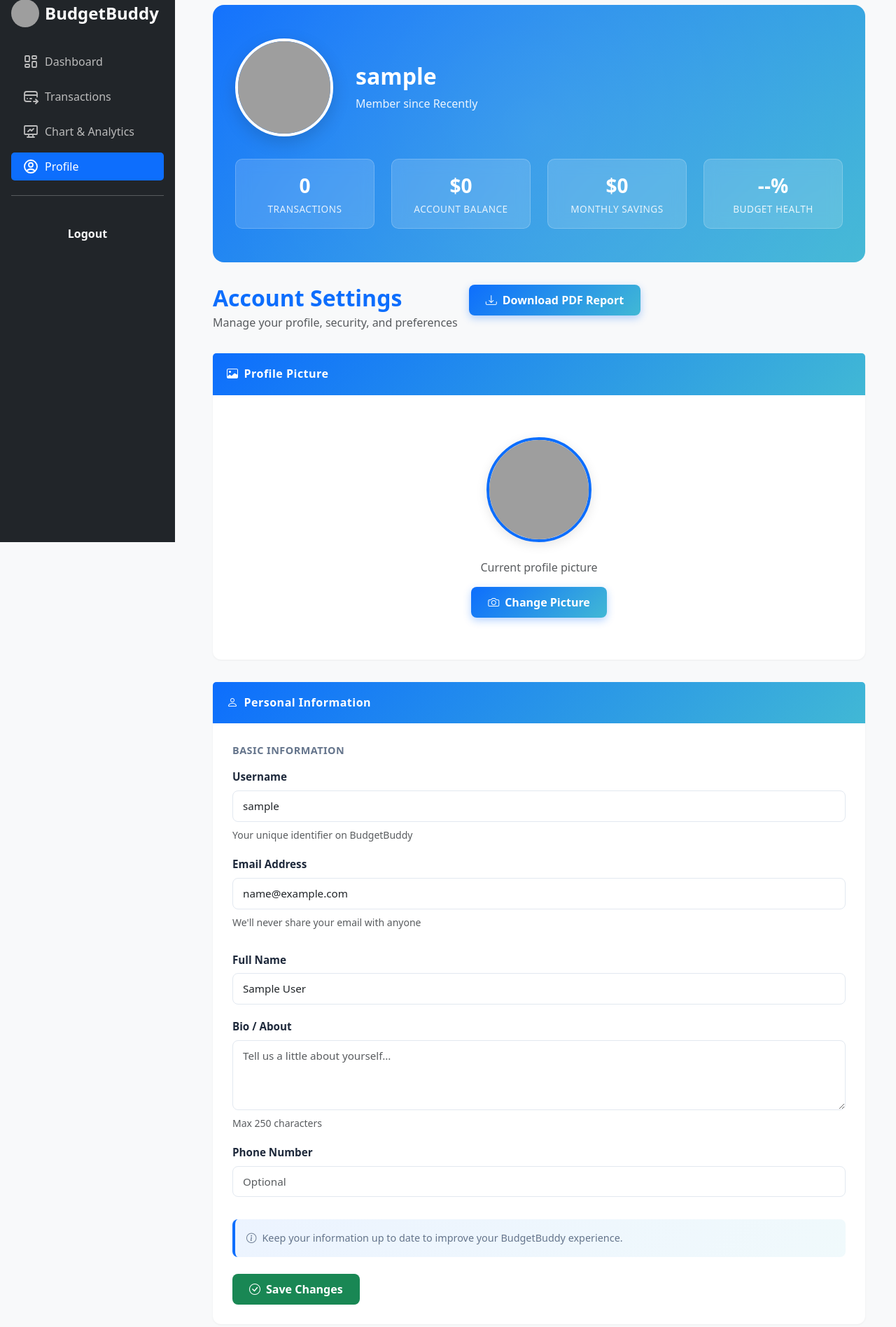
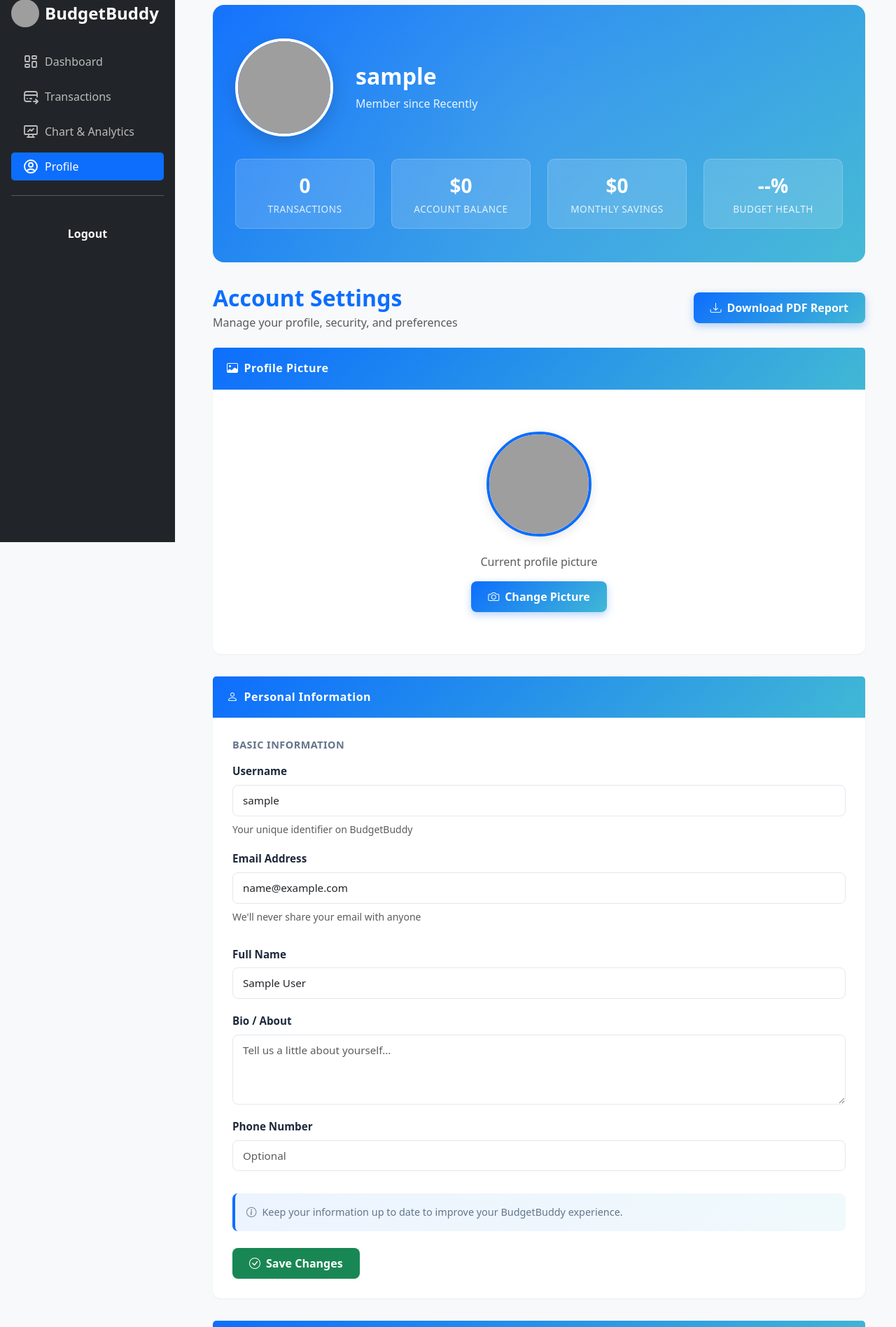
Before and after one commit to Prosperteni/budget_buddy, a Flask app: page /profile in a window 1280 px wide. Shown: the part 25-1922 px from the top of the page at 70% size. Run offline with Flask 3, Linux system fonts and the light colour scheme; the visitor is signed in with stand-in values (Sample User, id 1); data comes from the database, SQL or seed files in the repository; grey boxes are pictures that could not be loaded.

Commit message:
Enhance page header layout and remove character limit note from bio section

```diff
--- a/templates/profile.html
+++ b/templates/profile.html
@@ -469,15 +469,16 @@
 </div>
 
 <!-- Page Header -->
-<div class="header-action">
+<div class="header-action d-flex justify-content-between align-items-center mb-4">
     <div>
         <h2 class="fw-bold text-primary mb-1">Account Settings</h2>
         <p class="text-muted mb-0">Manage your profile, security, and preferences</p>
     </div>
-    <a href="/download_report" class="btn btn-primary align-self-start">
+    <a href="/download_report" class="btn btn-primary">
         <i class="bi bi-download me-2"></i>Download PDF Report
     </a>
 </div>
+
 
 <!-- Profile Picture Section -->
 <div class="card border-0">
@@ -530,7 +531,6 @@
                 <div class="form-group">
                     <label class="form-label">Bio / About</label>
                     <textarea class="form-control" name="bio" placeholder="Tell us a little about yourself...">{{ current_user.bio or '' }}</textarea>
-                    <small class="text-muted d-block mt-2">Max 250 characters</small>
                 </div>
 
                 <div class="form-group">
```
